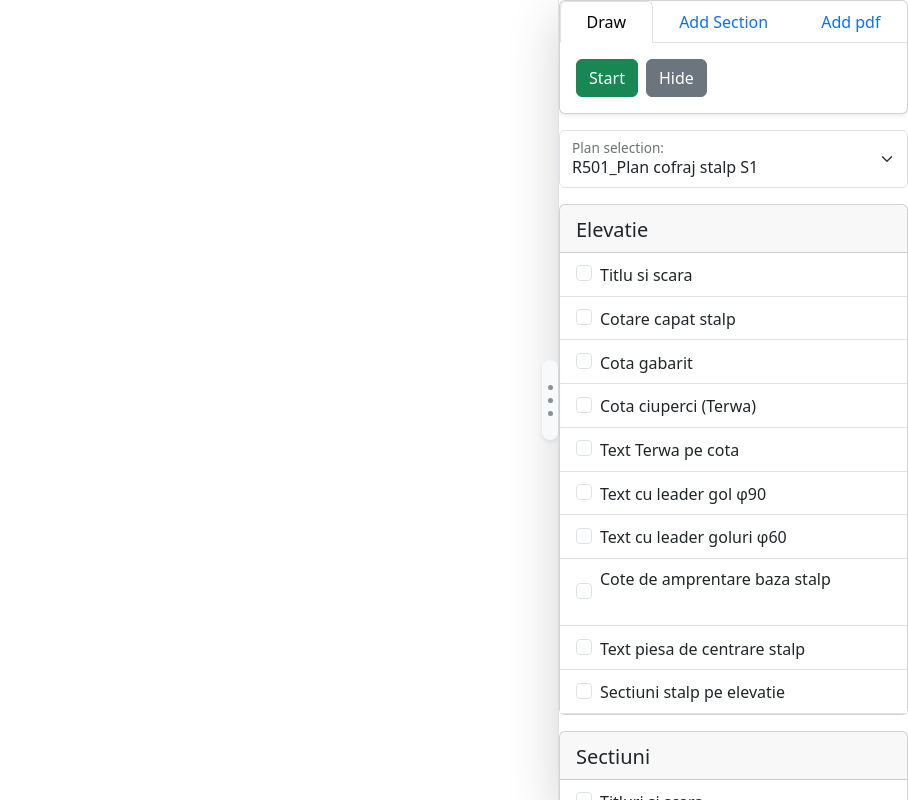
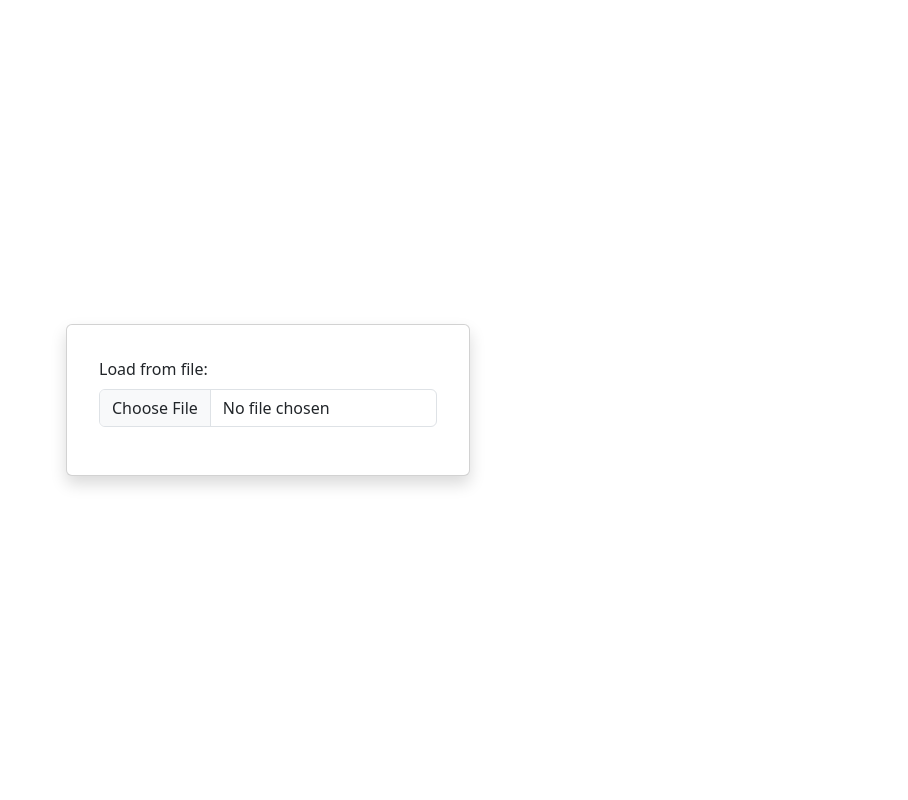
Before and after one commit to rct24/check-list-plans, a React (Vite) app: page / in a window 1280 px wide. Shown: the whole page, without its empty margins (372-1280 px from the left). Built offline with nearby package versions, Linux system fonts and the light colour scheme.

Commit message:
Added AddPdfTabContent component to first load and succesfully integrate to display for first item to be displayed. moved planList, selectedPlan and functions from AppContextProvider to App fix: loading of data to more plans when loaded.

```diff
--- a/src/App.jsx
+++ b/src/App.jsx
@@ -3,6 +3,7 @@ import PdfViewerContainer from "./containers/PdfViewerContainer";
 import SidebarContainer from "./containers/SidebarContainer";
 import ResizeHandle from "./components/ResizeHandle";
 import { AppContextProvider } from "./context/AppContextProvider";
+import AddPdfTabContent from "./components/TabBar/AddPdfTabContent";
 
 function App() {
   const INITIAL_SIDEBAR_WIDTH = 350;
@@ -13,7 +14,25 @@ function App() {
   const dragStartWidthRef = useRef(INITIAL_SIDEBAR_WIDTH);
   const resizeHandleRef = useRef(null);
   const currentWidthRef = useRef(INITIAL_SIDEBAR_WIDTH);
+  const [planList, setPlanList] = useState([
+    //"R501_Plan cofraj stalp S1",
+    //"R502_Plan armare stalp S1",
+    // "R503_Plan cofraj stalp S2",
+    // "R504_Plan armare stalp S2",
+  ]);
+  // Selected Plan State
+  const [selectedPlan, setSelectedPlan] = useState(planList[0]);
+  // File State
+  const [file, setFile] = useState("");
+  // Update plan list
+  function handleSetPlanList(plan) {
+    setPlanList(plan);
+  }
 
+  // Set selected plan
+  function handleSelectedPlan(plan) {
+    setSelectedPlan(plan);
+  }
   const handleResizeStart = (e) => {
     dragStartXRef.current = e.clientX;
     dragStartWidthRef.current = sidebarWidth;
@@ -80,8 +99,35 @@ function App() {
     };
   }, [isResizing]);
 
-  return (
-    <AppContextProvider>
+  // File state
+  function onFileChange(event) {
+    const { files } = event.target;
+    const nextFile = files?.[0];
+
+    if (nextFile) {
+      const fileName = nextFile.name.endsWith(".pdf")
+        ? nextFile.name.slice(0, -4)
+        : nextFile.name;
+      setFile(`${fileName}.pdf`);
+      setSelectedPlan(fileName);
+      handleSetPlanList((prev) => {
+        if (!prev.includes(fileName)) {
+          return [...prev, fileName];
+        }
+        return prev;
+      });
+    }
+  }
+
+  return planList.length > 0 ? (
+    <AppContextProvider
+      planList={planList}
+      handleSetPlanList={handleSetPlanList}
+      file={file}
+      selectedPlan={selectedPlan}
+      handleSelectedPlan={handleSelectedPlan}
+      onFileChange={onFileChange}
+    >
       <div className="container-fluid p-0">
         <PdfViewerContainer sidebarWidth={sidebarWidth} />
         <ResizeHandle
@@ -93,6 +139,14 @@ function App() {
         <SidebarContainer width={sidebarWidth} />
       </div>
     </AppContextProvider>
+  ) : (
+    <div className="d-flex justify-content-center align-items-center vh-100">
+      <div className="card shadow" style={{ minWidth: 400, maxWidth: 500 }}>
+        <div className="card-body">
+          <AddPdfTabContent onFileChange={onFileChange} />
+        </div>
+      </div>
+    </div>
   );
 }
 
--- a/src/context/AppContextProvider.jsx
+++ b/src/context/AppContextProvider.jsx
@@ -3,36 +3,24 @@ import { useState, useRef, useEffect, useMemo } from "react";
 import { cofrajPana, armarePana, cofrajStalp } from "../constants/constants";
 
 // App Context Provider Component
-export function AppContextProvider({ children }) {
-  const [planList, setPlanList] = useState([
-    "R501_Plan cofraj stalp S1",
-    "R502_Plan armare stalp S1",
-    "R503_Plan cofraj stalp S2",
-    "R504_Plan armare stalp S2",
-  ]);
-
-  // Selected Plan State
-  const [selectedPlan, setSelectedPlan] = useState(planList[0]);
+export function AppContextProvider({
+  children,
+  planList,
+  handleSetPlanList,
+  file,
+  selectedPlan,
+  handleSelectedPlan,
+  onFileChange,
+}) {
   // Drawing State
   const [isDraw, setIsDraw] = useState(false);
-  // File State
-  const [file, setFile] = useState(`${selectedPlan}.pdf`);
+  console.log(selectedPlan);
 
   const canvasRef = useRef(null);
-
-  // Set selected plan
-  function handleSelectedPlan(plan) {
-    setSelectedPlan(plan);
-  }
 
   // Set isDraw
   function handleSetIsDraw(value) {
     setIsDraw(value);
-  }
-
-  // Update plan list
-  function handleSetPlanList(plan) {
-    setPlanList(plan);
   }
 
   // Clear canvas
@@ -96,24 +84,16 @@ export function AppContextProvider({ children }) {
     });
   }
 
-  useEffect(() => {
-    setFile(`${selectedPlan}.pdf`);
-  }, [selectedPlan]);
-
-  // File state
-  function onFileChange(event) {
-    const { files } = event.target;
-
-    const nextFile = files?.[0];
-
-    if (nextFile) {
-      setFile(nextFile);
-    }
-  }
-  // Memoized checklist data
+  // Better solution using useMemo
   const checkListData = useMemo(() => {
     let items = [];
     let firstUncheckedIndex = -1;
+
+    // Guard against undefined or null
+    if (!selectedPlan || !plansData[selectedPlan]) {
+      return { items, firstUncheckedIndex };
+    }
+
     Object.entries(plansData[selectedPlan]).forEach(
       ([sectionName, itemsArray]) => {
         itemsArray.forEach((item, idx) => {
--- a/src/context/SideBarContextProvider.jsx
+++ b/src/context/SideBarContextProvider.jsx
@@ -4,6 +4,7 @@ import { SideBarContext } from "./SideBarContext";
 
 // SideBar Context Provider Component
 export function SideBarContextProvider({ children }) {
+  debugger;
   const { selectedPlan, plansData, handleSetPlansData } =
     useAppContext(AppContext);
 
@@ -16,6 +17,10 @@ export function SideBarContextProvider({ children }) {
   // Add new section
   function handleAddSection() {
     if (sectionInput.trim() === "") return;
+    if (!selectedPlan || !plansData[selectedPlan]) {
+      console.warn("No plan selected or plan data not found");
+      return;
+    }
 
     if (plansData[selectedPlan][sectionInput]) {
       alert("Section already exists!");
@@ -35,6 +40,8 @@ export function SideBarContextProvider({ children }) {
   }
   // Edit section name
   function handleEditSection(sectionName, newSectionName) {
+    if (!selectedPlan || !plansData[selectedPlan]) return;
+
     handleSetPlansData((prev) => {
       if (prev[selectedPlan][newSectionName]) {
         alert("Section name already exists!");
@@ -58,6 +65,8 @@ export function SideBarContextProvider({ children }) {
   }
   // Delete section
   function handleDeleteSection(sectionName) {
+    if (!selectedPlan || !plansData[selectedPlan]) return;
+
     handleSetPlansData((prev) => {
       const updatedSections = { ...prev[selectedPlan] };
       delete updatedSections[sectionName];
@@ -71,6 +80,8 @@ export function SideBarContextProvider({ children }) {
   //--Item handlers--
   // Add new item to section
   function handleAddItem(sectionName, itemText) {
+    if (!selectedPlan || !plansData[selectedPlan]) return;
+
     handleSetPlansData((prev) => {
       const sectionList = prev[selectedPlan][sectionName] || [];
       return {
@@ -88,6 +99,8 @@ export function SideBarContextProvider({ children }) {
 
   // Delete item from section
   function handleDeleteItem(sectionName, index) {
+    if (!selectedPlan || !plansData[selectedPlan]) return;
+
     handleSetPlansData((prev) => {
       const sectionList = prev[selectedPlan][sectionName] || [];
       const newList = sectionList.filter((_, idx) => idx !== index);
@@ -103,6 +116,8 @@ export function SideBarContextProvider({ children }) {
 
   // Edit item text
   function handleEditItem(sectionName, index, newTextValue) {
+    if (!selectedPlan || !plansData[selectedPlan]) return;
+
     handleSetPlansData((prev) => {
       const sectionToDoList = prev[selectedPlan][sectionName] || [];
 
@@ -122,6 +137,8 @@ export function SideBarContextProvider({ children }) {
 
   // Toggle item checked state
   function handleToggleItem(sectionName, index) {
+    if (!selectedPlan || !plansData[selectedPlan]) return;
+
     handleSetPlansData((prev) => {
       const sectionList = prev[selectedPlan][sectionName] || [];
       return {
@@ -142,7 +159,10 @@ export function SideBarContextProvider({ children }) {
     });
   }
 
-  const sections = Object.keys(plansData[selectedPlan]);
+  const sections =
+    selectedPlan && plansData[selectedPlan]
+      ? Object.keys(plansData[selectedPlan])
+      : [];
 
   const value = {
     plansData,
--- a/src/main.jsx
+++ b/src/main.jsx
@@ -6,9 +6,9 @@ import App from "./App.jsx";
 import MobileBlocker from "./components/MobileBlocker";
 
 createRoot(document.getElementById("root")).render(
-  <StrictMode>
-    <MobileBlocker>
-      <App />
-    </MobileBlocker>
-  </StrictMode>
+  // <StrictMode>
+  // </StrictMode>
+  <MobileBlocker>
+    <App />
+  </MobileBlocker>
 );
```
